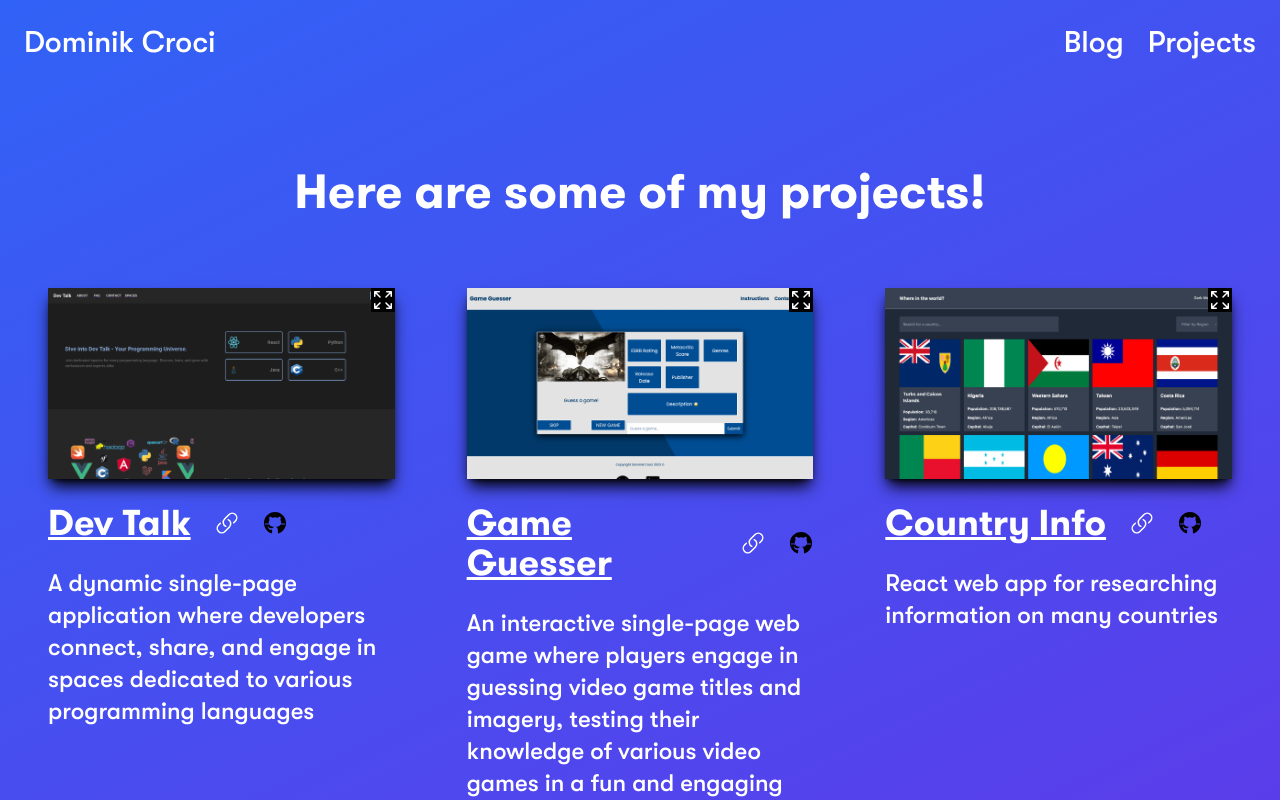
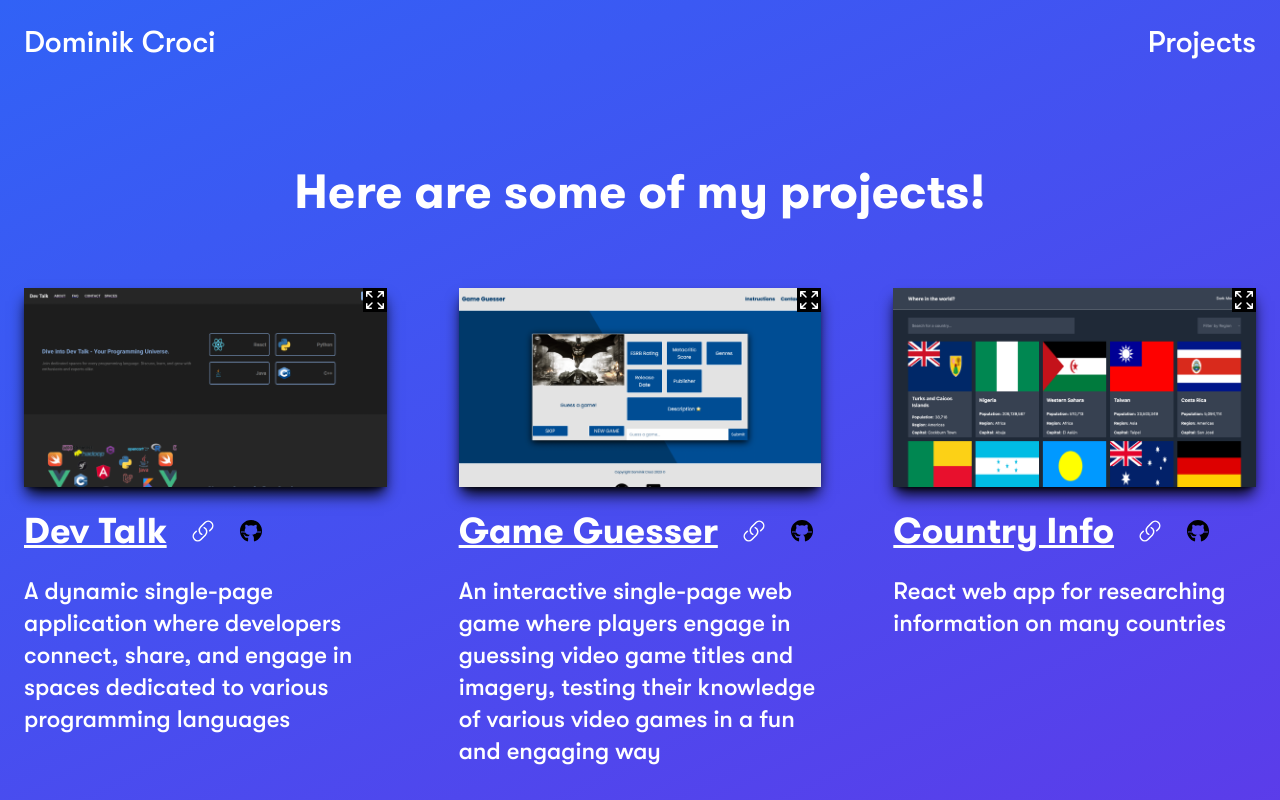
Before and after one commit to dcroci/Dominik-Croci-Portfolio, a Next.js app: page /projects in a window 1280 px wide. Shown: the top 800 px of the page. Built offline with nearby package versions, Linux system fonts and the light colour scheme.

Commit message:
removed css snap

```diff
--- /dev/null
+++ b/src/app/ScrollSnap.module.css
@@ -0,0 +1,16 @@
+/* .snap {
+  scroll-snap-align: center;
+  scroll-snap-stop: always;
+}
+.snap html {
+  scroll-snap-type: y mandatory;
+}
+@media (max-width: 768px) {
+  .snap {
+    scroll-snap-align: none;
+    scroll-snap-stop: normal;
+  }
+  .snap html {
+    scroll-snap-type: none;
+  }
+} */
--- a/src/app/components/IntroSection.tsx
+++ b/src/app/components/IntroSection.tsx
@@ -1,9 +1,11 @@
 import Image from 'next/image';
-import Link from 'next/link';
 import Navbar from './NavBar';
+import styles from '../ScrollSnap.module.css';
 function IntroSection() {
   return (
-    <section className="flex items-center flex-col px-6 min-h-screen container mx-auto snap justify-center relative ">
+    <section
+      className={`flex items-center flex-col px-6 min-h-screen container mx-auto snap justify-center relative `}
+    >
       <Navbar></Navbar>
       <div className="flex flex-col sm:flex-col items-center md:flex-row-reverse lg:flex-row-reverse xl:flex-row-reverse gap-8 intro">
         <Image
--- a/src/app/components/NavBar.tsx
+++ b/src/app/components/NavBar.tsx
@@ -12,9 +12,9 @@ const Navbar = () => {
           <Link href="/">Dominik Croci</Link>
         </p>
         <div className="hidden md:flex gap-6 ">
-          <p className="text-right">
+          {/* <p className="text-right">
             <Link href="/blog">Blog</Link>
-          </p>
+          </p> */}
           <p>
             <Link href="/projects">Projects</Link>
           </p>
@@ -49,11 +49,11 @@ const Navbar = () => {
       </div>
       {isOpen && (
         <div className="md:hidden flex flex-col gap-6 text-right pb-20 ">
-          <p>
+          {/* <p>
             <Link href="/blog" className="hover:underline">
               Blog
             </Link>
-          </p>
+          </p> */}
           <p>
             <Link href="/projects" className="hover:underline">
               Projects
--- a/src/app/components/Project.tsx
+++ b/src/app/components/Project.tsx
@@ -35,8 +35,8 @@ function Project({
           />
         </FadeOnScroll>
       ) : (
-        <div className="flex flex-col items-center p-6 max-w-lg mx-auto ">
-          <div className="relative">
+        <div className="flex flex-col items-center p-6 max-w-lg mx-auto w-full container">
+          <div className="relative w-full">
             <ToggleProjectModalButton setShowModal={setShowModal} />
             <Image
               src={`/${imgURL}`}
--- a/src/app/components/TechStackSection.tsx
+++ b/src/app/components/TechStackSection.tsx
@@ -1,10 +1,13 @@
 import React from 'react';
 import StackIcon from './StackIcon';
-import FadeLeftOnScroll from './FadeLeftOnScroll'; // Make sure to use the updated FadeLeftOnScroll
+import FadeLeftOnScroll from './FadeLeftOnScroll';
+import styles from '../ScrollSnap.module.css';
 
 function TechStackSection() {
   return (
-    <section className="flex flex-col items-center px-6 min-h-screen container mx-auto snap justify-center">
+    <section
+      className={`flex flex-col items-center px-6 min-h-screen container mx-auto snap justify-center`}
+    >
       <h2 className="text-5xl px-6 pb-12 text-center">
         Check out my Tech Stack
       </h2>
--- a/src/app/globals.css
+++ b/src/app/globals.css
@@ -15,7 +15,7 @@
   background-size: 180% 180%;
   animation: gradient-animation 6s ease infinite;
 }
-html {
+.snap-container {
   scroll-snap-type: y mandatory;
 }
 .snap {
--- a/src/app/page.tsx
+++ b/src/app/page.tsx
@@ -5,11 +5,11 @@ import ContactForm from './components/ContactForm';
 
 export default function Home() {
   return (
-    <>
+    <div className="snap-container">
       <IntroSection />
       <TechStackSection />
       <ProjectsSection />
       <ContactForm />
-    </>
+    </div>
   );
 }
--- a/src/app/projects/page.tsx
+++ b/src/app/projects/page.tsx
@@ -3,9 +3,9 @@ import Navbar from '../components/NavBar';
 import Project from '../components/Project';
 function Page() {
   return (
-    <section className="flex items-center flex-col px-6 min-h-screen container mx-auto snap justify-center relative ">
+    <section className="flex flex-col sm:flex-col items-center md:flex-row-reverse lg:flex-row-reverse xl:flex-row-reverse gap-8">
       <Navbar />
-      <div className="grid md:grid-cols-2 lg:grid-cols-3 gap-6 w-full mt-36 container mx-auto">
+      <div className="grid md:grid-cols-2 lg:grid-cols-3 gap-6 w-full mt-36 container mx-auto w-full">
         <h1 className="text-5xl col-span-full text-center p-6">
           Here are some of my projects!
         </h1>
```
